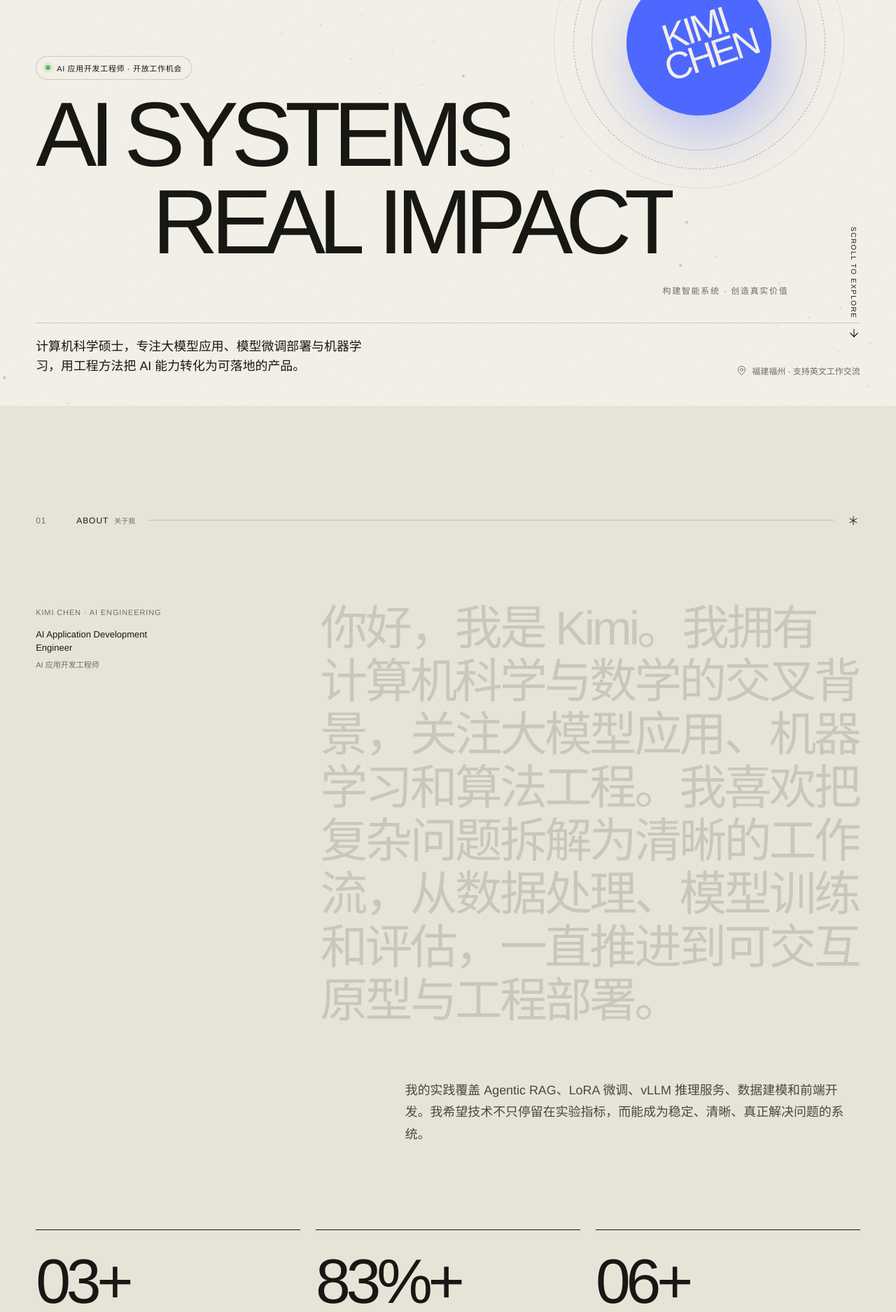
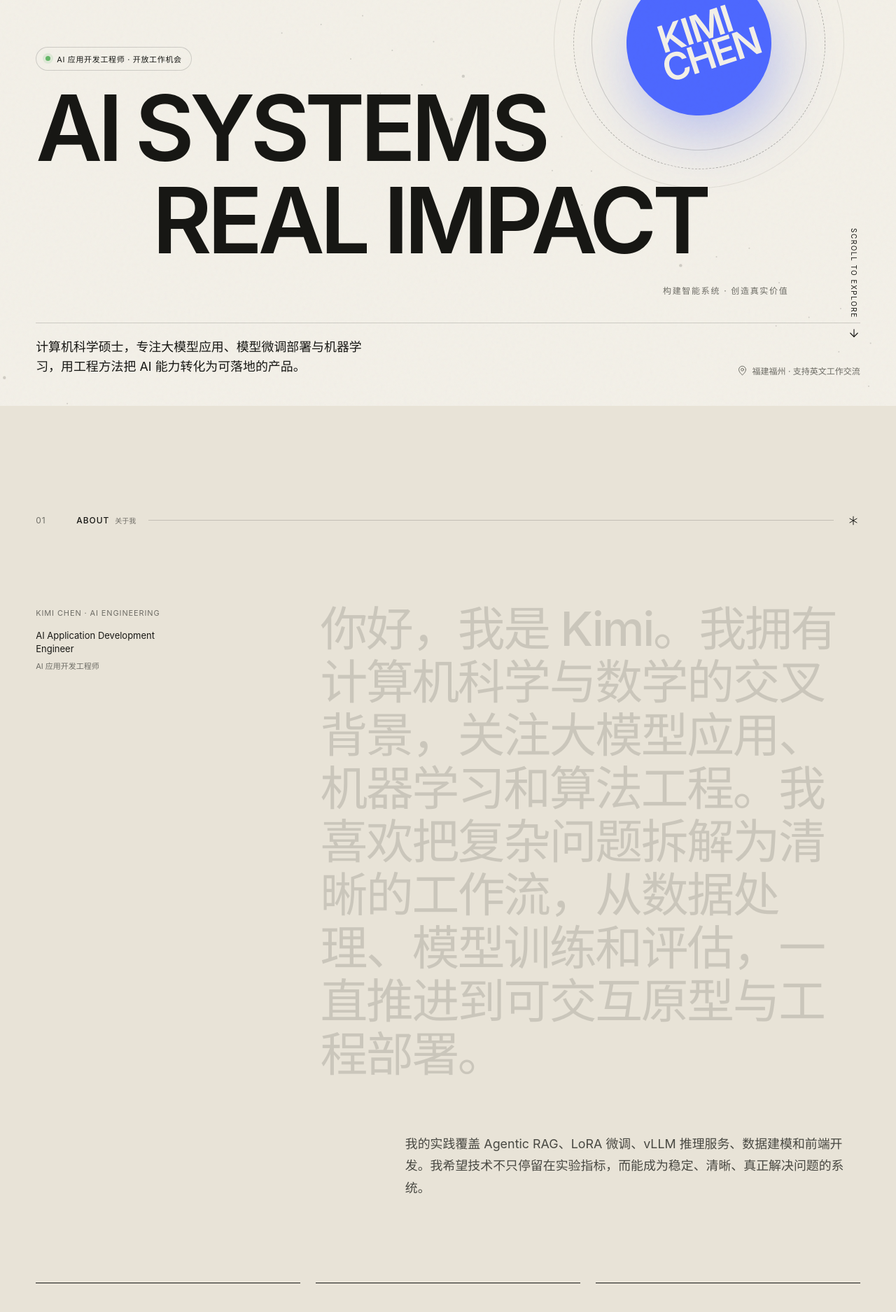
Before and after one commit to KimiChen2000/KimiChen2000.github.io, a React (Vite) app: page / in a window 1280 px wide. Shown: the part 220-2095 px from the top of the page at 70% size. Built offline with nearby package versions, Linux system fonts and the light colour scheme.

Commit message:
Adopt Apple-inspired system typography

```diff
--- a/src/styles.css
+++ b/src/styles.css
@@ -6,10 +6,13 @@
   --blue: #4d68ff;
   --line: rgba(23, 23, 20, 0.17);
   --pad: clamp(22px, 4vw, 68px);
-  font-family: 'Helvetica Neue', Arial, 'PingFang SC', 'Hiragino Sans GB', 'Microsoft YaHei', sans-serif;
+  --font-apple: -apple-system, BlinkMacSystemFont, 'SF Pro Display', 'SF Pro Text', 'Helvetica Neue',
+    'PingFang SC', 'Hiragino Sans GB', 'Segoe UI Variable', 'Segoe UI', 'Microsoft YaHei', sans-serif;
+  font-family: var(--font-apple);
   color: var(--ink);
   background: var(--paper);
   font-synthesis: none;
+  font-kerning: normal;
   text-rendering: optimizeLegibility;
 }
 
@@ -27,6 +30,8 @@ body {
   min-width: 320px;
   background: var(--paper);
   overflow-x: hidden;
+  -webkit-font-smoothing: antialiased;
+  -moz-osx-font-smoothing: grayscale;
 }
 
 body,
@@ -114,8 +119,8 @@ textarea {
 
 .loader-mark {
   font-size: clamp(42px, 7vw, 104px);
-  font-weight: 500;
-  letter-spacing: -0.065em;
+  font-weight: 600;
+  letter-spacing: -0.045em;
 }
 
 .loader-bottom {
@@ -328,15 +333,15 @@ textarea {
   z-index: 2;
   margin: 0;
   font-size: clamp(68px, 12.3vw, 190px);
-  font-weight: 400;
-  line-height: 0.82;
-  letter-spacing: -0.095em;
+  font-weight: 600;
+  line-height: 0.88;
+  letter-spacing: -0.055em;
 }
 
 .hero-title-en {
   font-size: clamp(64px, 10.2vw, 158px);
-  line-height: 0.84;
-  letter-spacing: -0.08em;
+  line-height: 0.89;
+  letter-spacing: -0.05em;
 }
 
 .hero-tagline-zh {
@@ -440,9 +445,9 @@ textarea {
   background: var(--blue);
   box-shadow: 0 30px 80px rgba(77, 104, 255, 0.34);
   font-size: clamp(24px, 4.2vw, 64px);
-  font-weight: 500;
+  font-weight: 600;
   line-height: 0.78;
-  letter-spacing: -0.075em;
+  letter-spacing: -0.045em;
 }
 
 .orb-core span:last-child {
@@ -563,9 +568,9 @@ textarea {
 .about-copy {
   margin: -0.13em 0 0;
   font-size: clamp(35px, 5.3vw, 82px);
-  font-weight: 400;
+  font-weight: 500;
   line-height: 1.12;
-  letter-spacing: -0.055em;
+  letter-spacing: -0.035em;
 }
 
 .story-word {
@@ -598,8 +603,8 @@ textarea {
 
 .stat strong {
   font-size: clamp(52px, 7vw, 100px);
-  font-weight: 300;
-  letter-spacing: -0.07em;
+  font-weight: 600;
+  letter-spacing: -0.045em;
 }
 
 .stat span {
@@ -656,9 +661,9 @@ textarea {
 .education-intro h2 {
   margin: 0;
   font-size: clamp(58px, 8.6vw, 136px);
-  font-weight: 300;
-  line-height: 0.88;
-  letter-spacing: -0.075em;
+  font-weight: 600;
+  line-height: 0.93;
+  letter-spacing: -0.05em;
 }
 
 .education-intro > p {
@@ -771,9 +776,9 @@ textarea {
   max-width: 620px;
   margin: 0;
   font-size: clamp(36px, 5vw, 72px);
-  font-weight: 400;
-  line-height: 0.93;
-  letter-spacing: -0.065em;
+  font-weight: 600;
+  line-height: 0.96;
+  letter-spacing: -0.045em;
 }
 
 .education-school > small {
@@ -881,8 +886,8 @@ textarea {
 
 .marquee span {
   font-size: clamp(30px, 4vw, 58px);
-  font-weight: 400;
-  letter-spacing: -0.05em;
+  font-weight: 500;
+  letter-spacing: -0.035em;
   white-space: nowrap;
 }
 
@@ -921,9 +926,9 @@ textarea {
 .contact h2 {
   margin: 0;
   font-size: clamp(58px, 9.5vw, 150px);
-  font-weight: 300;
-  line-height: 0.9;
-  letter-spacing: -0.08em;
+  font-weight: 600;
+  line-height: 0.94;
+  letter-spacing: -0.05em;
 }
 
 .work-intro p {
@@ -1030,9 +1035,9 @@ textarea {
 
 .visual-window-content strong {
   font-size: clamp(24px, 4.1vw, 60px);
-  font-weight: 400;
-  line-height: 0.93;
-  letter-spacing: -0.065em;
+  font-weight: 600;
+  line-height: 0.96;
+  letter-spacing: -0.04em;
 }
 
 .visual-window-content em {
@@ -1085,8 +1090,8 @@ textarea {
 .project-title-row h3 {
   margin: 0;
   font-size: clamp(37px, 4vw, 62px);
-  font-weight: 300;
-  letter-spacing: -0.065em;
+  font-weight: 600;
+  letter-spacing: -0.04em;
 }
 
 .project-title-row h3 small,
@@ -1172,8 +1177,8 @@ textarea {
 .capability-row h3 {
   margin: 0;
   font-size: clamp(28px, 3.3vw, 51px);
-  font-weight: 300;
-  letter-spacing: -0.06em;
+  font-weight: 600;
+  letter-spacing: -0.04em;
 }
 
 .capability-row h3 small {
@@ -1556,7 +1561,7 @@ footer > span:last-child {
   .hero-title-en {
     font-size: clamp(49px, 14.8vw, 72px);
     line-height: 0.9;
-    letter-spacing: -0.075em;
+    letter-spacing: -0.045em;
   }
 
   .hero-tagline-zh {
```
